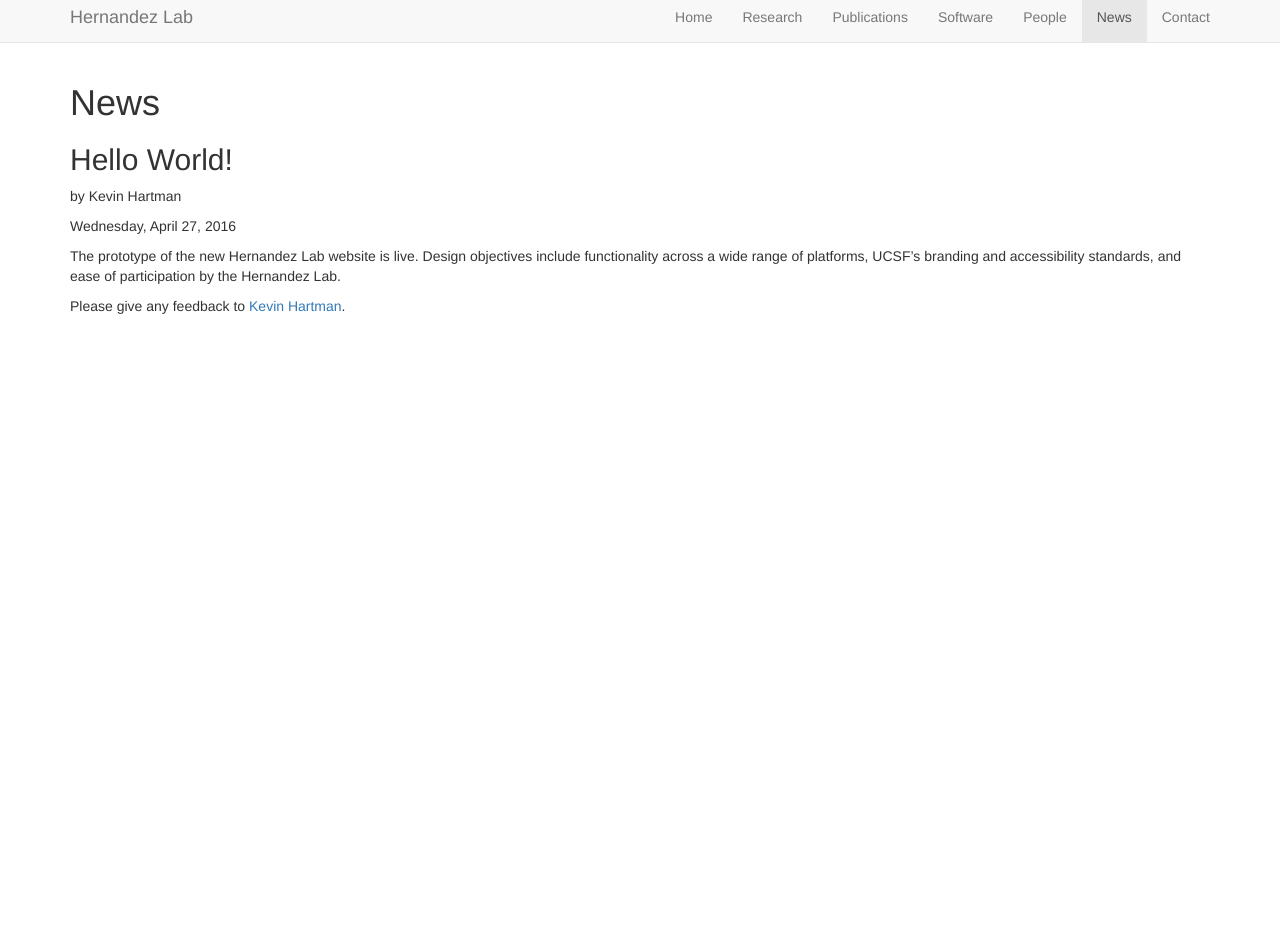
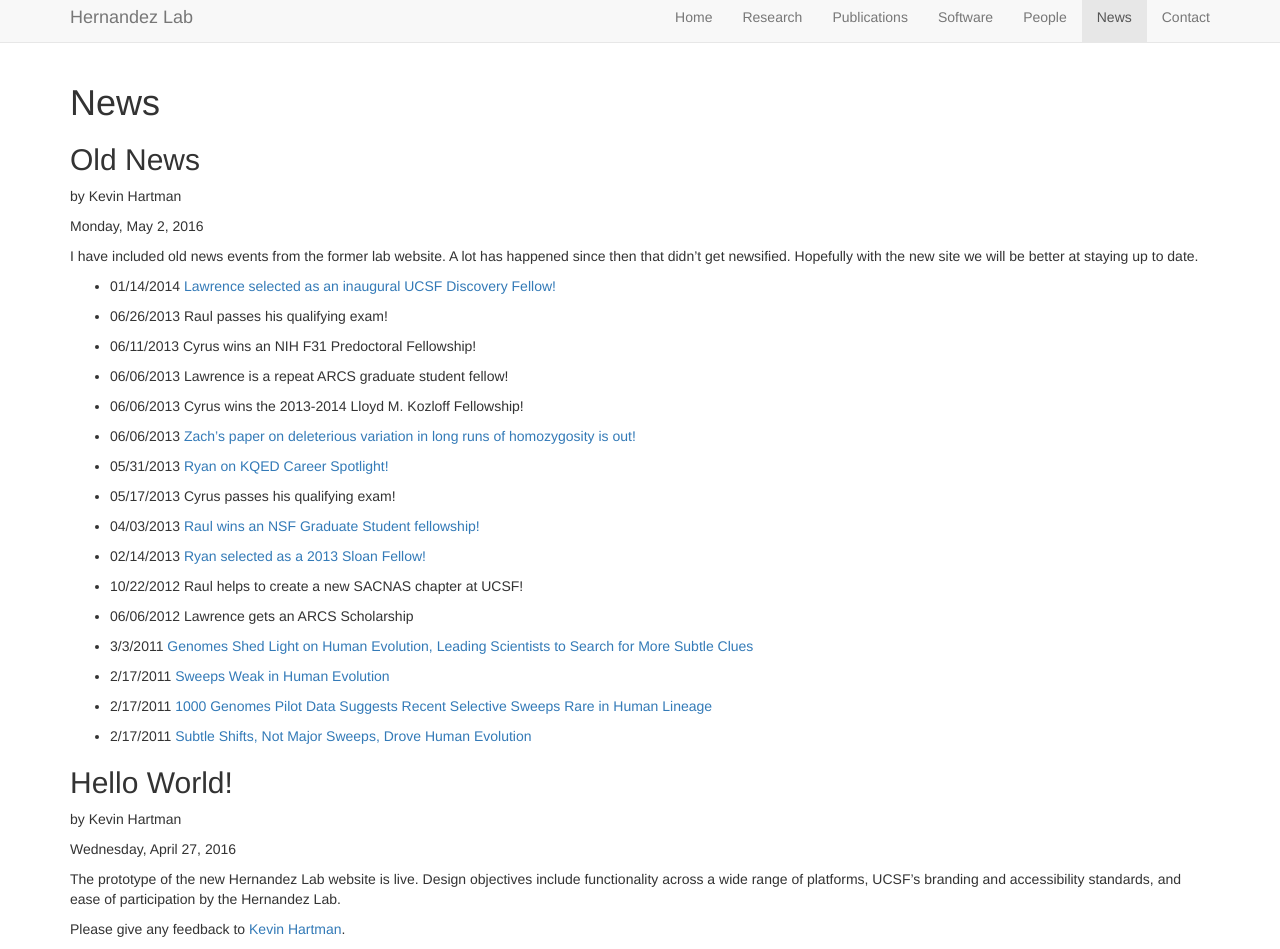
Before and after one commit to HernandezLab/hernandezlab.github.io, a Jekyll site: the page built from news/index.md, in a window 1280 px wide, cut to the strip 48-997 px from the top of the page. Built offline with Jekyll 4.4.1, drawn with Linux system fonts in a browser that asks for light colours; nearby versions of some CDN libraries; before the commit the page ends 900 px from its top, so only the background shows below that.

Commit message:
News Old News

```diff
--- a/news/index.md
+++ b/news/index.md
@@ -3,6 +3,47 @@ layout: default
 group: news
 ---
 # News
+
+## Old News
+
+by Kevin Hartman
+
+Monday, May 2, 2016
+
+I have included old news events from the former lab website. A lot has happened since then that didn't get newsified. Hopefully with the new site we will be better at staying up to date.
+
+* 01/14/2014 [Lawrence selected as an inaugural UCSF Discovery Fellow!](https://graduate.ucsf.edu/news/first-discovery-fellows)
+
+* 06/26/2013 Raul passes his qualifying exam!
+
+* 06/11/2013 Cyrus wins an NIH F31 Predoctoral Fellowship!
+
+* 06/06/2013 Lawrence is a repeat ARCS graduate student fellow!
+
+* 06/06/2013 Cyrus wins the 2013-2014 Lloyd M. Kozloff Fellowship!
+
+* 06/06/2013 [Zach's paper on deleterious variation in long runs of homozygosity is out!](http://www.sciencedirect.com/science/article/pii/S0002929713002164)
+
+* 05/31/2013 [Ryan on KQED Career Spotlight!](http://blogs.kqed.org/science/series/biotech-careers/)
+
+* 05/17/2013 Cyrus passes his qualifying exam!
+
+* 04/03/2013 [Raul wins an NSF Graduate Student fellowship!](http://bms.ucsf.edu/news/2013/04/nsf-announces-2013-graduate-research-fellowship-awards)
+
+* 02/14/2013 [Ryan selected as a 2013 Sloan Fellow!](http://pharmacy.ucsf.edu/news/2013/02/ryan-hernandez-awarded-sloan-research-fellowship)
+
+* 10/22/2012 Raul helps to create a new SACNAS chapter at UCSF!
+
+* 06/06/2012 Lawrence gets an ARCS Scholarship
+
+* 3/3/2011 [Genomes Shed Light on Human Evolution, Leading Scientists to Search for More Subtle Clues](https://www.ucsf.edu/news/2011/03/9450/genomes-shed-light-human-evolution-and-selective-sweeps)
+
+* 2/17/2011 [Sweeps Weak in Human Evolution](https://www.sciencenews.org/article/sweeps-weak-human-evolution)
+
+* 2/17/2011 [1000 Genomes Pilot Data Suggests Recent Selective Sweeps Rare in Human Lineage](https://www.genomeweb.com/sequencing/1000-genomes-pilot-data-suggests-recent-selective-sweeps-rare-human-lineage)
+
+* 2/17/2011 [Subtle Shifts, Not Major Sweeps, Drove Human Evolution](https://www.sciencedaily.com/releases/2011/02/110217141307.htm)
+
 
 ## Hello World!
 
```
